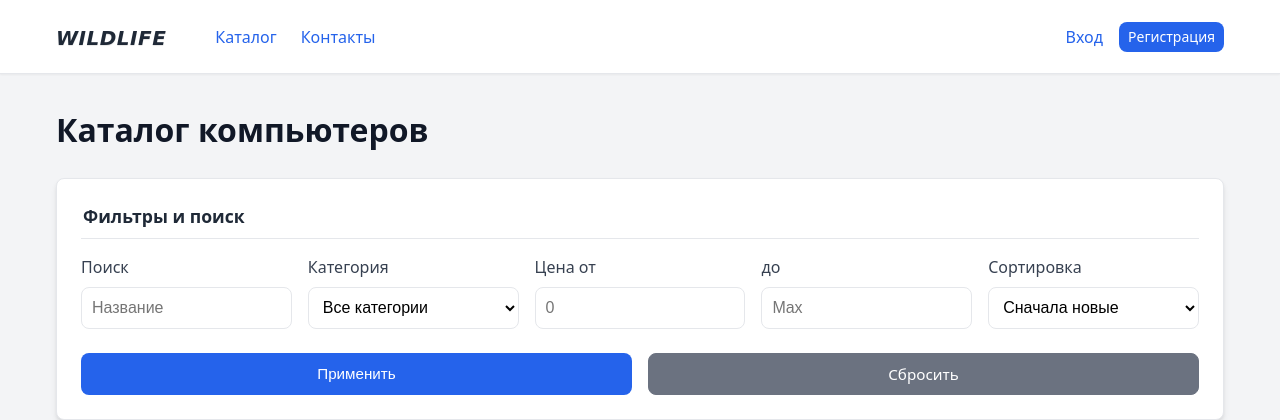
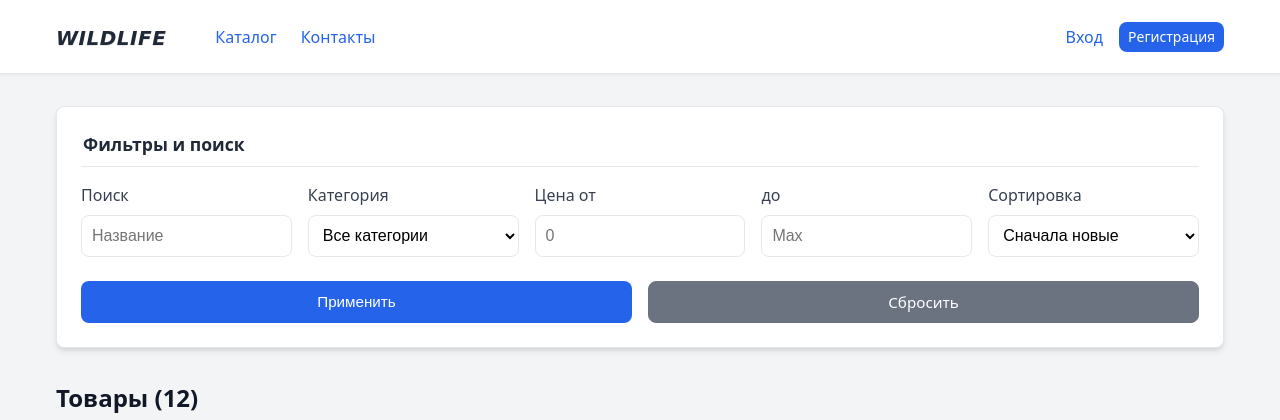
Before and after one commit to ARKADIY3/wildlife-store, a PHP site: page /catalog.php in a window 1280 px wide. Shown: the top 420 px of the page. Run offline with PHP 8.4, Linux system fonts and the light colour scheme; data comes from the database, SQL or seed files in the repository; data that the repository does not hold is empty.

Commit message:
осталось немного

```diff
--- a/catalog.php
+++ b/catalog.php
@@ -63,8 +63,6 @@ $products = $stmt->get_result();
 
 $categories = $conn->query("SELECT * FROM categories ORDER BY name");
 ?>
-
-<h1>Каталог компьютеров</h1>
 
 <form method="GET" class="filters-form">
     <fieldset>
```
Also changed, not shown: 4 other files.
